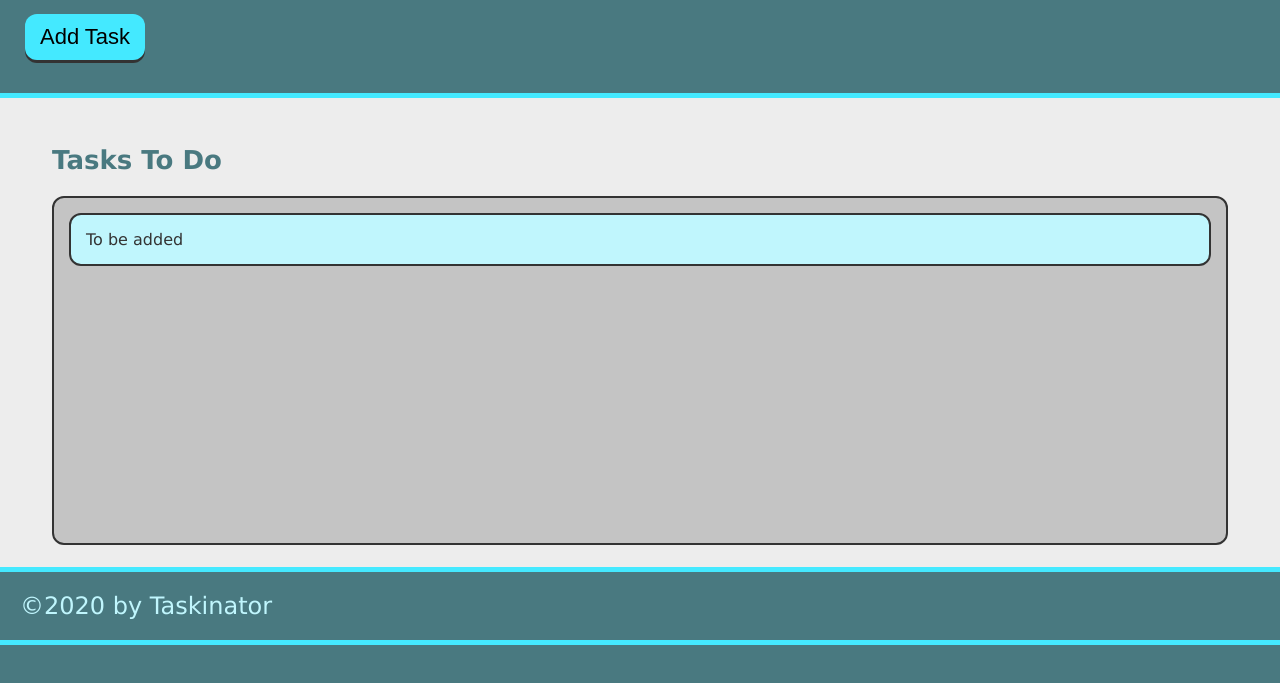
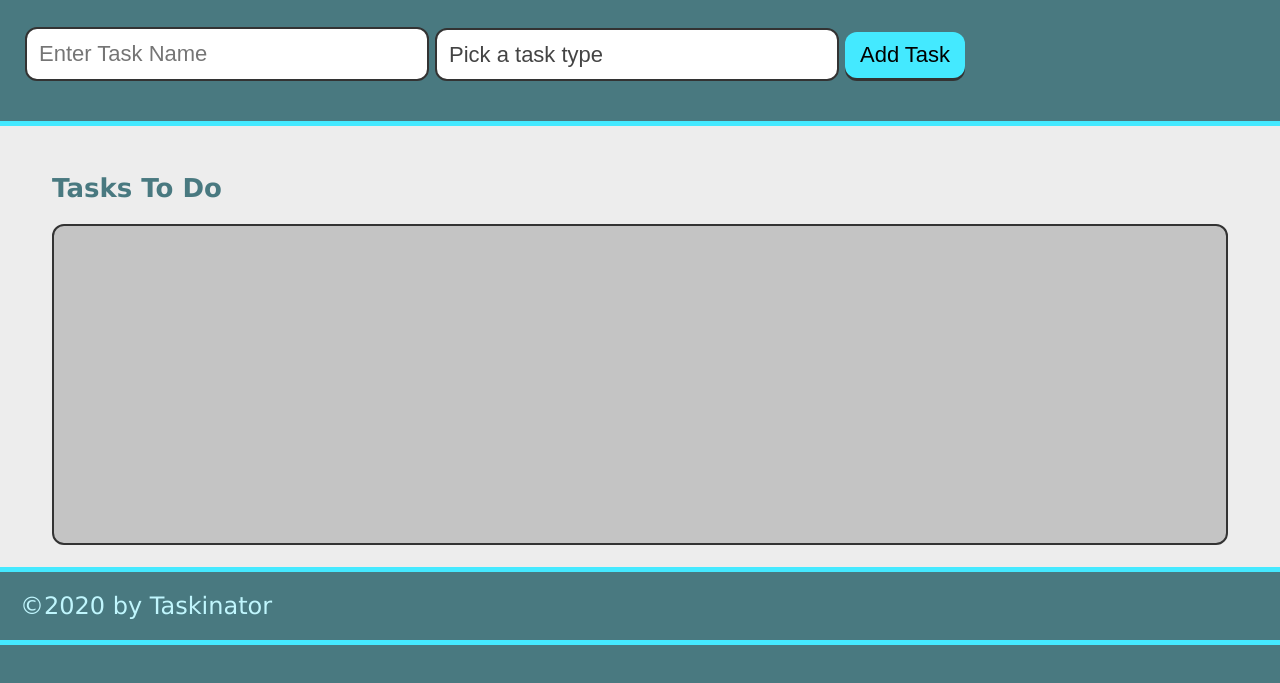
Before and after one commit to troygrossi/taskinator, a plain HTML site: page index.html in a window 1280 px wide. Shown: the part 115-798 px from the top of the page. Drawn offline with Linux system fonts and the light colour scheme.

Commit message:
added dropdown selection

```diff
--- a/index.html
+++ b/index.html
@@ -13,15 +13,28 @@
     <header>
       <h1 class="page-title">Taskinator</h1>
       <p>CLick the button below to add a new task!</p>
-      <button class="btn" id="save-task">Add Task</button>
+      <form id="task-form">
+        <div class="form-group">
+          <input type="text" name="task-name" placeholder="Enter Task Name" />
+        </div>
+        <div class="form-group">
+          <select name="task-type" class="select-dropdown">
+            <option value="" disabled selected>Pick a task type</option>
+            <option value="Print">Print</option>
+            <option value="Web">Web</option>
+            <option value="Mobile">Mobile</option>
+          </select>
+        </div>
+        <div class="form-group">
+          <button class="btn" id="save-task" type="submit">Add Task</button>
+        </div>
+      </form>
     </header>
     <!-- MAIN -->
     <main class="page-content">
       <section class="task-list-wrapper">
         <h2 class="list-title">Tasks To Do</h2>
-        <ul class="task-list" id="tasks-to-do">
-          <li class="task-item">To be added</li>
-        </ul>
+        <ul class="task-list" id="tasks-to-do"></ul>
       </section>
     </main>
     <footer>&copy;2020 by Taskinator</footer>
```
